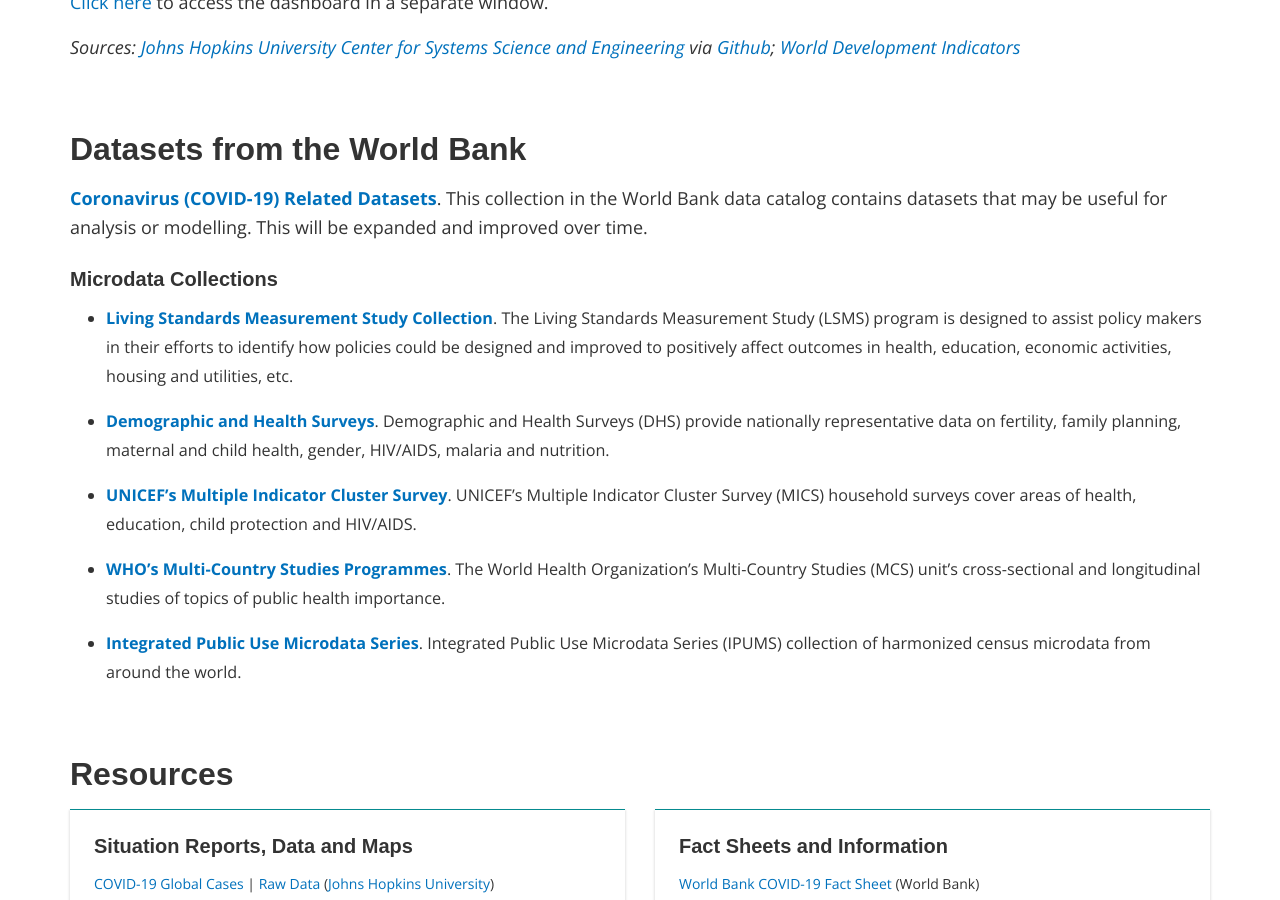
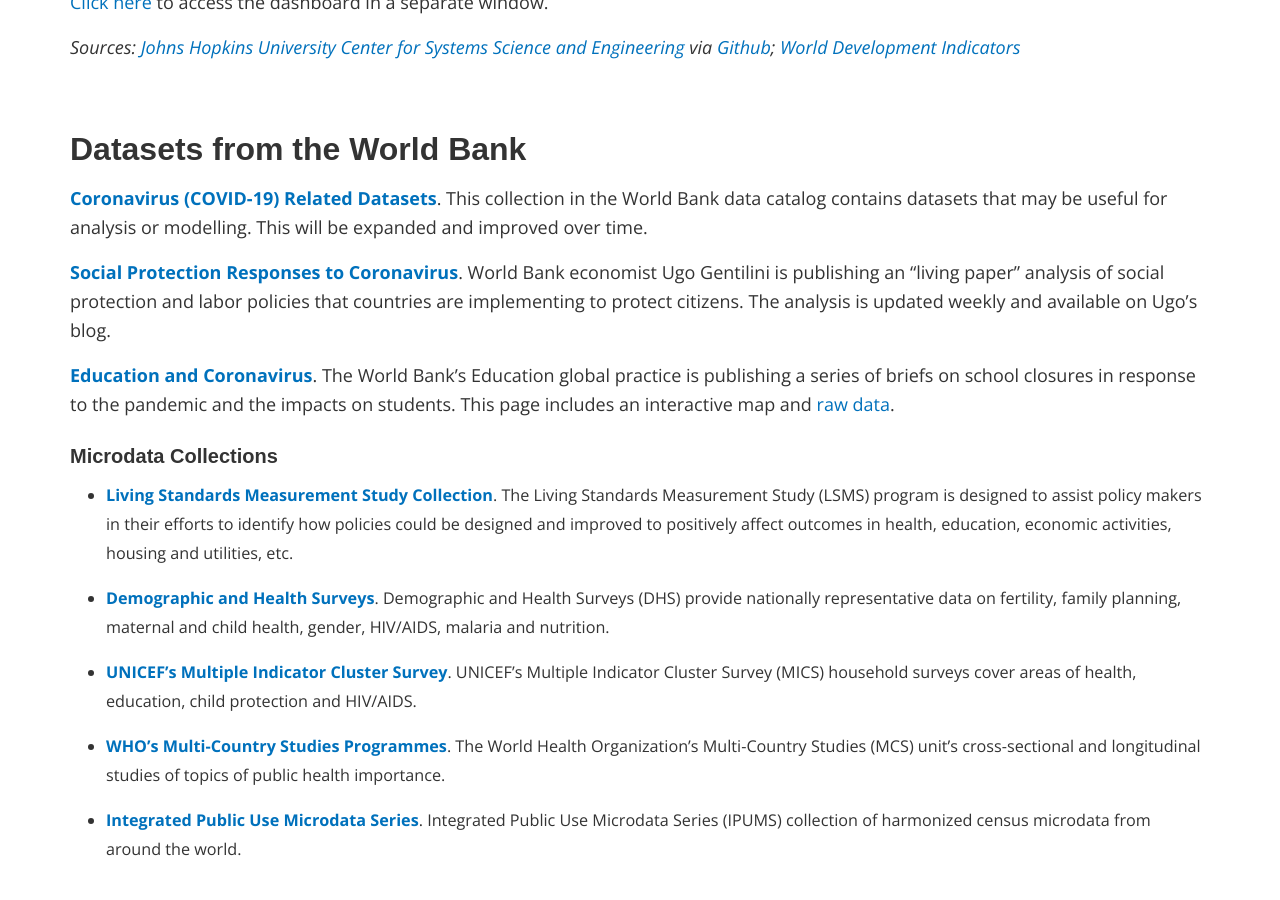
Before and after one commit to worldbank/decdg-covid19, a Jekyll site: the page built from index.md, in a window 1280 px wide and 900 px high, scrolled down 1132 px. Built offline with Jekyll 4.4.1, drawn with Linux system fonts in a browser that asks for light colours; nearby versions of some CDN libraries; some web fonts are replaced; library files that are not in the unit come from our copies.

Commit message:
Add links to JP's and Ugo's work

```diff
--- a/_includes/body.md
+++ b/_includes/body.md
@@ -4,6 +4,17 @@
 **[Coronavirus (COVID-19) Related Datasets][ddh]**.
 This collection in the World Bank data catalog contains datasets that may be useful for analysis or modelling.
 This will be expanded and improved over time.
+
+**[Social Protection Responses to Coronavirus][ugo]**.
+World Bank economist Ugo Gentilini is publishing
+an "living paper" analysis of social protection and labor policies that countries are implementing to
+protect citizens. The analysis is updated weekly and available on Ugo's blog.
+
+**[Education and Coronavirus][jp]**.
+The World Bank's Education global practice is publishing a series of briefs on school closures in
+response to the pandemic and the impacts on students. This page includes an interactive map and
+[raw data][jp-csv].
+
 
 
 #### Microdata Collections ####
@@ -30,3 +41,8 @@
 [mics]: https://microdata.worldbank.org/index.php/catalog/MICS
 [dhs]: https://microdata.worldbank.org/index.php/catalog/dhs
 [ipums]: https://microdata.worldbank.org/index.php/catalog/ipums
+
+[ugo]: http://www.ugogentilini.net/
+
+[jp]: https://www.worldbank.org/en/data/interactive/2020/03/24/world-bank-education-and-covid-19
+[jp-csv]: https://dataviz.worldbank.org/t/EdStats/views/covid19/dsh_simple.csv
```
